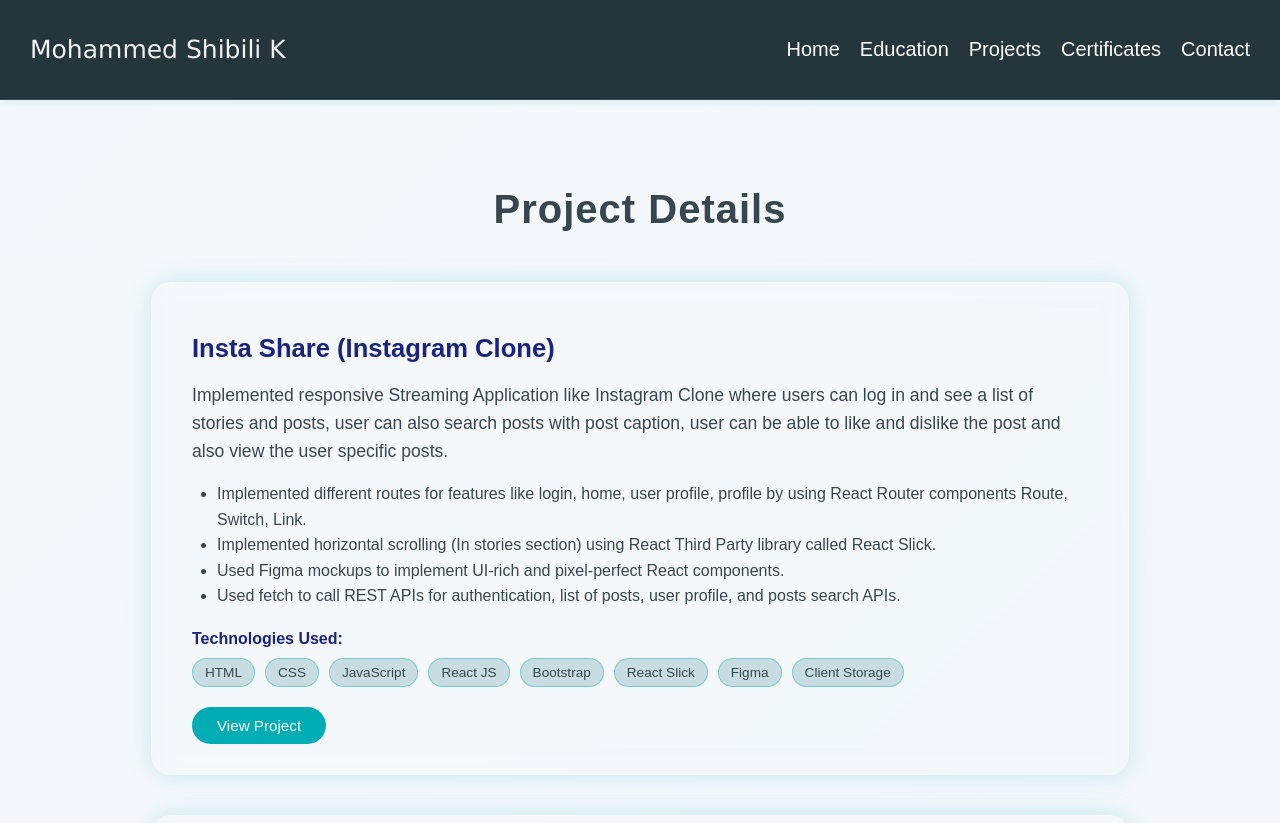
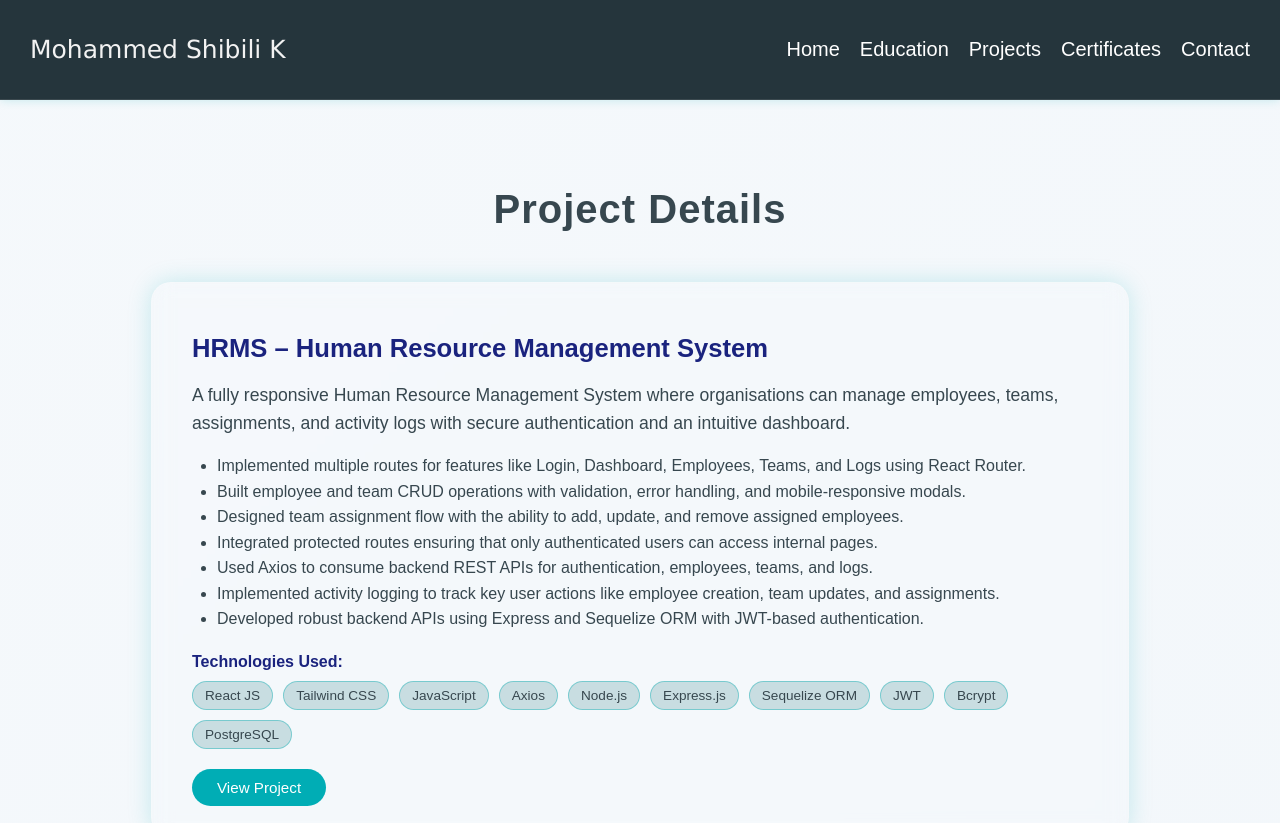
Before and after one commit to Shibili8/My-Portfolio, a React (Create React App) app: page /projects in a window 1280 px wide. Shown: the top 823 px of the page. Built offline with nearby package versions, Linux system fonts and the light colour scheme.

Commit message:
Projects Updated

```diff
--- a/src/components/Home/index.js
+++ b/src/components/Home/index.js
@@ -149,6 +149,32 @@ I’m proficient in creating and integrating RESTful APIs, implementing secure a
     <section className="projects-section">
       <h2>Projects</h2>
       <div className="projects-container">
+
+        <div className="project-card">
+          <div>
+          <h3>HRMS – Human Resource Management System</h3>
+          <p>A fully responsive Human Resource Management System where organisations can manage employees, teams, assignments, and activity logs with secure authentication and an intuitive dashboard.</p>
+          </div>
+          <div className="app-link-container">
+          <a
+            href="https://hrms-mohammed-shibili-k.vercel.app/"
+            target="_blank"
+            rel="noreferrer"
+            className="app-link"
+          >
+            View App
+          </a>
+          <a
+            href="https://github.com/Shibili8/HRMS-Frontend.git"
+            target="_blank"
+            rel="noreferrer"
+            className="app-link"
+          >
+            View on GitHub
+          </a>
+          </div>
+        </div>
+
         <div className="project-card">
           <div>
           <h3>Insta Share (Instagram Clone)</h3>
@@ -200,32 +226,6 @@ users can login and can see list of products with search, filters, sort by, etc.
           </a>
           </div>
         </div>
-        <div className="project-card">
-          <div>
-          <h3>UNI RESTO Cafe App</h3>
-          <p>A responsive React-based restaurant application designed to showcase menu items in different categories with a
-clean and user-friendly layout.</p>
-          </div>
-          <div className="app-link-container">
-          <a
-            href="https://shibili-uni-resto-cafe-app-1.vercel.app/"
-            target="_blank"
-            rel="noreferrer"
-            className="app-link"
-          >
-            View App
-          </a>
-          <a
-            href="https://github.com/Shibili8/UNI-resto-cafe-app.git"
-            target="_blank"
-            rel="noreferrer"
-            className="app-link"
-          >
-            View on GitHub
-          </a>
-          </div>
-        </div>
-
 
       </div>
       <Link to="/projects" className="more-item-link">
--- a/src/components/Projects/index.js
+++ b/src/components/Projects/index.js
@@ -3,6 +3,33 @@ import Header from "../Header";
 import "./index.css";
 
 const projects = [
+  {
+    title: "HRMS – Human Resource Management System",
+    description:
+      "A fully responsive Human Resource Management System where organisations can manage employees, teams, assignments, and activity logs with secure authentication and an intuitive dashboard.",
+    concepts: [
+      "Implemented multiple routes for features like Login, Dashboard, Employees, Teams, and Logs using React Router.",
+      "Built employee and team CRUD operations with validation, error handling, and mobile-responsive modals.",
+      "Designed team assignment flow with the ability to add, update, and remove assigned employees.",
+      "Integrated protected routes ensuring that only authenticated users can access internal pages.",
+      "Used Axios to consume backend REST APIs for authentication, employees, teams, and logs.",
+      "Implemented activity logging to track key user actions like employee creation, team updates, and assignments.",
+      "Developed robust backend APIs using Express and Sequelize ORM with JWT-based authentication."
+    ],
+    technologies: [
+      "React JS",
+      "Tailwind CSS",
+      "JavaScript",
+      "Axios",
+      "Node.js",
+      "Express.js",
+      "Sequelize ORM",
+      "JWT",
+      "Bcrypt",
+      "PostgreSQL"
+    ],
+    link: "https://hrms-mohammed-shibili-k.vercel.app/"
+  },
   {
     title: "Insta Share (Instagram Clone)",
     description:
```
